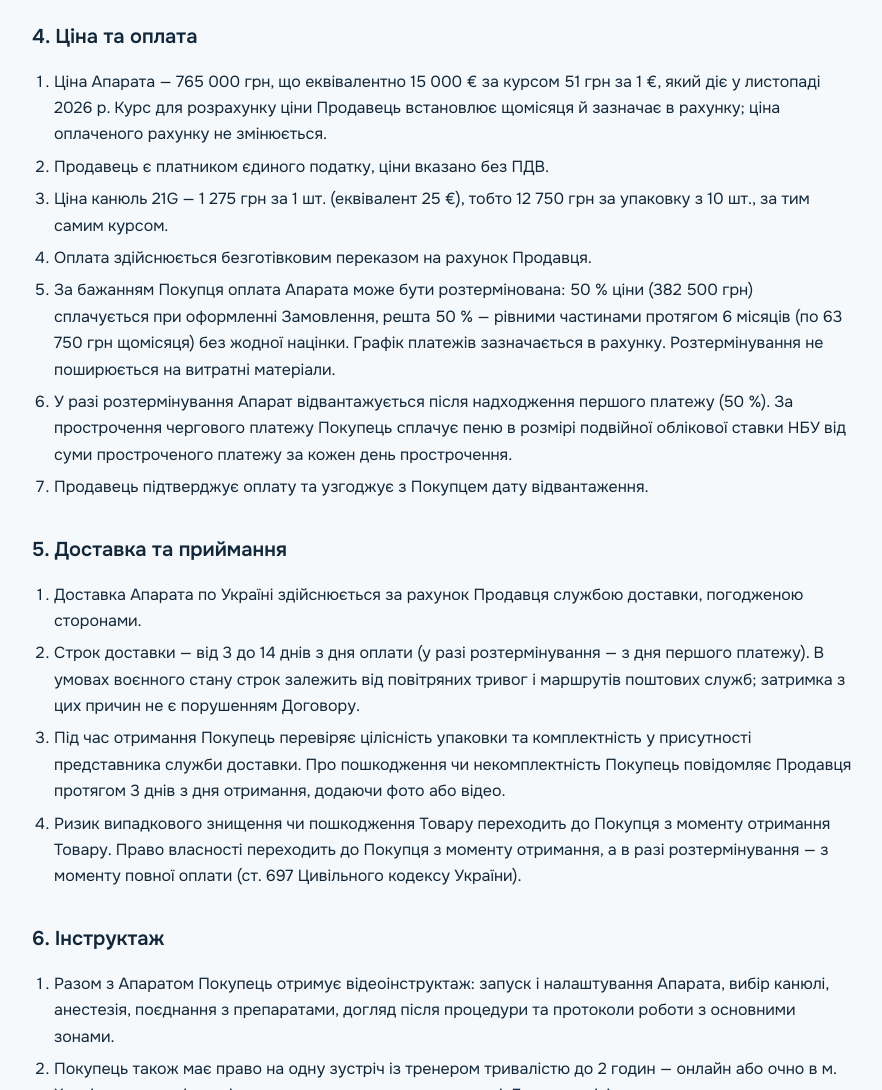
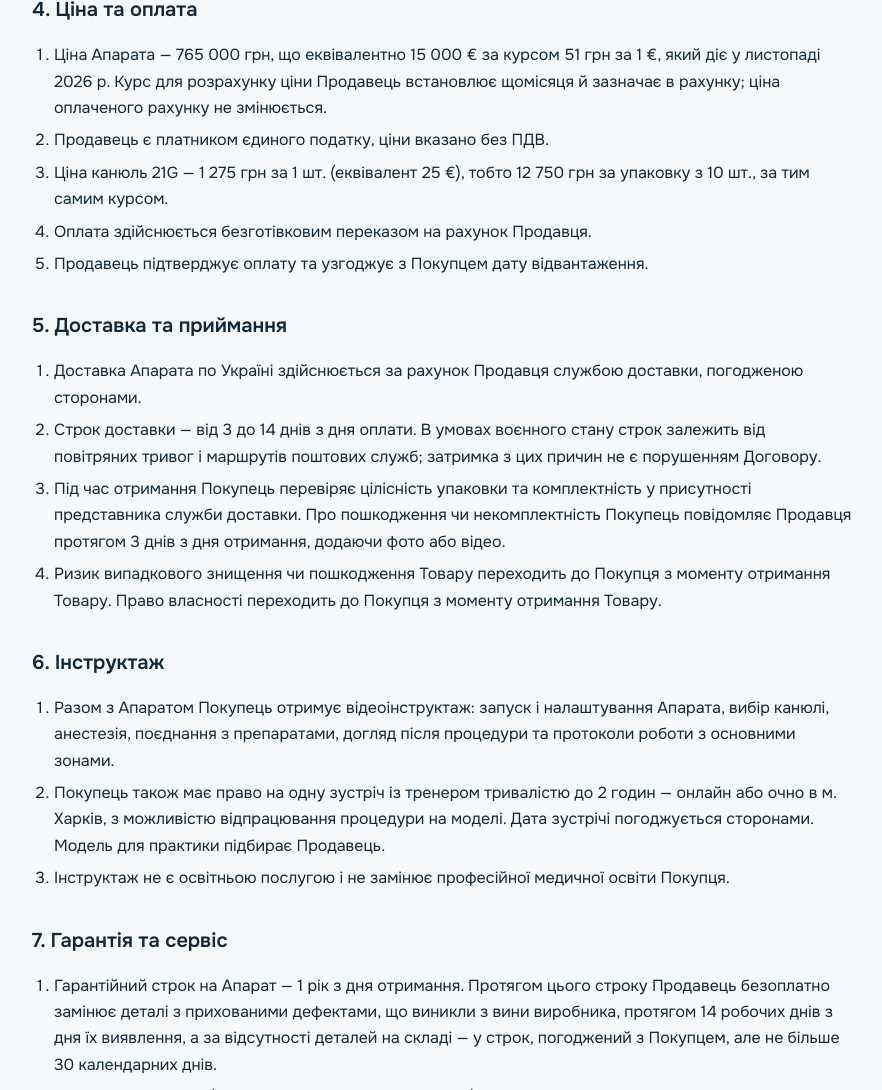
Before and after one commit to plasmaskinorg-cell/radio-lift, a plain HTML site: page oferta.html in a window 1280 px wide. Shown: the part 1268-2358 px from the top of the page, without its empty margins (198-1080 px from the left). Drawn offline with nearby package versions, Linux system fonts and the light colour scheme; a web font is replaced by a local one.

Commit message:
Прибрати розтермінування з сайту та оферти
Co-Authored-By: Claude Opus 5.5 <noreply@anthropic.com>
Claude-Session: https://claude.ai/code/session_01RRNknP1tfUa2k2LLcZev43

```diff
--- a/oferta.html
+++ b/oferta.html
@@ -32,7 +32,7 @@ td:first-child{color:#51677A;width:42%;padding-right:12px}
 <h2>1. Загальні положення</h2>
 <ol>
 <li>Цей документ є публічною пропозицією (офертою) ТОВАРИСТВА З ОБМЕЖЕНОЮ ВІДПОВІДАЛЬНІСТЮ «НЬЮ ТЕХНОЛОДЖІ-2022» (код ЄДРПОУ 44713954) в особі директора Коломіної Лілії Анатоліївни, яка діє на підставі Статуту (далі — Продавець), укласти договір купівлі-продажу на викладених нижче умовах відповідно до статей 633, 641, 642 Цивільного кодексу України та Закону України «Про електронну комерцію».</li>
-<li>На кожне Замовлення Продавець надсилає Покупцю рахунок на оплату. Договір вважається укладеним з моменту акцепту оферти — оплати Покупцем рахунку — повністю або першого платежу в розмірі 50 % у разі розтермінування (п. 4.5). Оплачуючи замовлення, Покупець підтверджує, що ознайомився з умовами цього Договору і повністю їх приймає.</li>
+<li>На кожне Замовлення Продавець надсилає Покупцю рахунок на оплату. Договір вважається укладеним з моменту акцепту оферти — оплати Покупцем рахунку в повному обсязі. Оплачуючи замовлення, Покупець підтверджує, що ознайомився з умовами цього Договору і повністю їх приймає.</li>
 <li>Продавець може змінювати умови оферти, розміщуючи нову редакцію на сайті radio-lift.com. Для вже оплачених замовлень діє редакція, чинна на момент оплати.</li>
 </ol>
 
@@ -60,17 +60,15 @@ td:first-child{color:#51677A;width:42%;padding-right:12px}
 <li>Продавець є платником єдиного податку, ціни вказано без ПДВ.</li>
 <li>Ціна канюль 21G — 1 275 грн за 1 шт. (еквівалент 25 €), тобто 12 750 грн за упаковку з 10 шт., за тим самим курсом.</li>
 <li>Оплата здійснюється безготівковим переказом на рахунок Продавця.</li>
-<li>За бажанням Покупця оплата Апарата може бути розтермінована: 50 % ціни (382 500 грн) сплачується при оформленні Замовлення, решта 50 % — рівними частинами протягом 6 місяців (по 63 750 грн щомісяця) без жодної націнки. Графік платежів зазначається в рахунку. Розтермінування не поширюється на витратні матеріали.</li>
-<li>У разі розтермінування Апарат відвантажується після надходження першого платежу (50 %). За прострочення чергового платежу Покупець сплачує пеню в розмірі подвійної облікової ставки НБУ від суми простроченого платежу за кожен день прострочення.</li>
 <li>Продавець підтверджує оплату та узгоджує з Покупцем дату відвантаження.</li>
 </ol>
 
 <h2>5. Доставка та приймання</h2>
 <ol>
 <li>Доставка Апарата по Україні здійснюється за рахунок Продавця службою доставки, погодженою сторонами.</li>
-<li>Строк доставки — від 3 до 14 днів з дня оплати (у разі розтермінування — з дня першого платежу). В умовах воєнного стану строк залежить від повітряних тривог і маршрутів поштових служб; затримка з цих причин не є порушенням Договору.</li>
+<li>Строк доставки — від 3 до 14 днів з дня оплати. В умовах воєнного стану строк залежить від повітряних тривог і маршрутів поштових служб; затримка з цих причин не є порушенням Договору.</li>
 <li>Під час отримання Покупець перевіряє цілісність упаковки та комплектність у присутності представника служби доставки. Про пошкодження чи некомплектність Покупець повідомляє Продавця протягом 3 днів з дня отримання, додаючи фото або відео.</li>
-<li>Ризик випадкового знищення чи пошкодження Товару переходить до Покупця з моменту отримання Товару. Право власності переходить до Покупця з моменту отримання, а в разі розтермінування — з моменту повної оплати (ст. 697 Цивільного кодексу України).</li>
+<li>Ризик випадкового знищення чи пошкодження Товару переходить до Покупця з моменту отримання Товару. Право власності переходить до Покупця з моменту отримання Товару.</li>
 </ol>
 
 <h2>6. Інструктаж</h2>
```
Also changed, not shown: index.html (+0 -2 lines).
